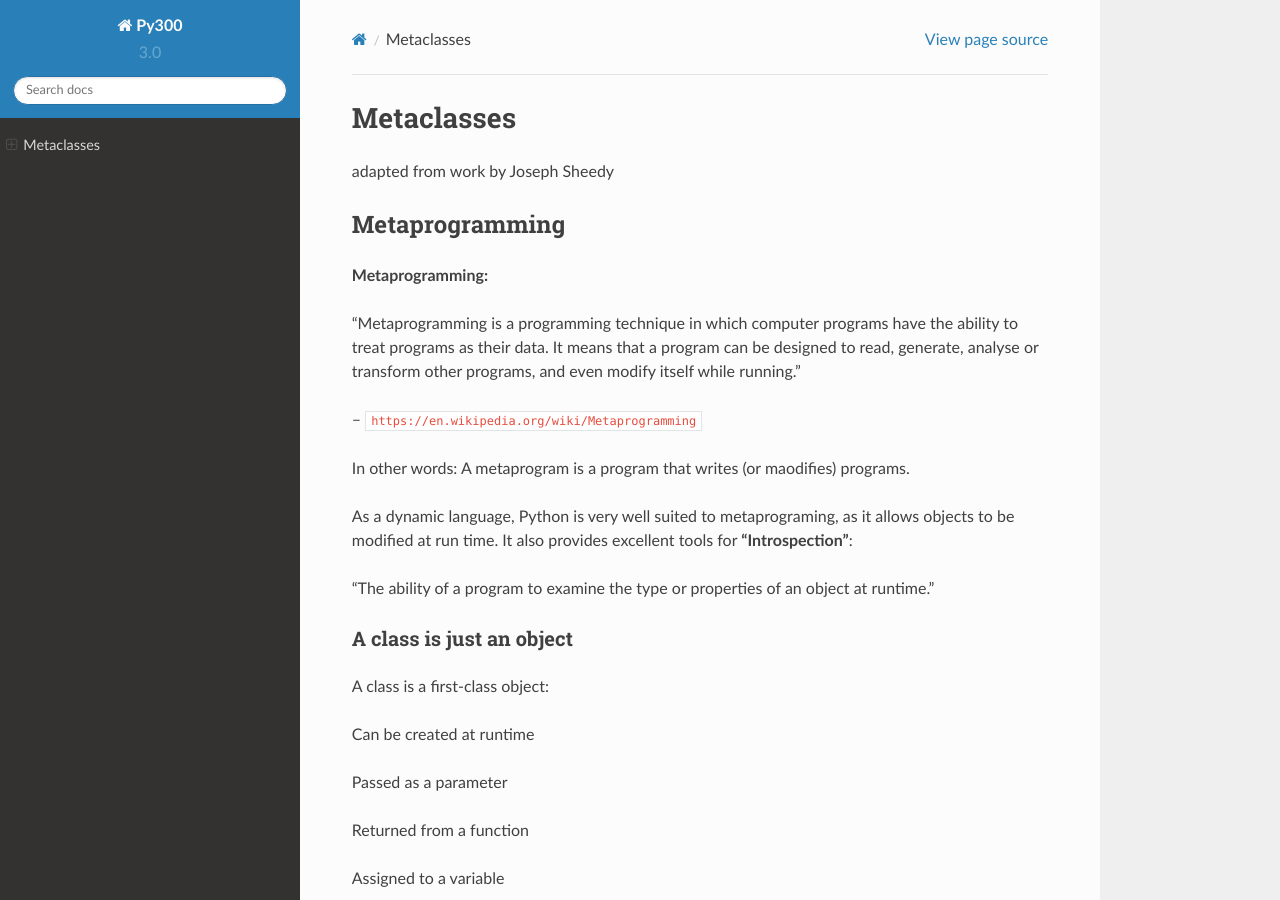
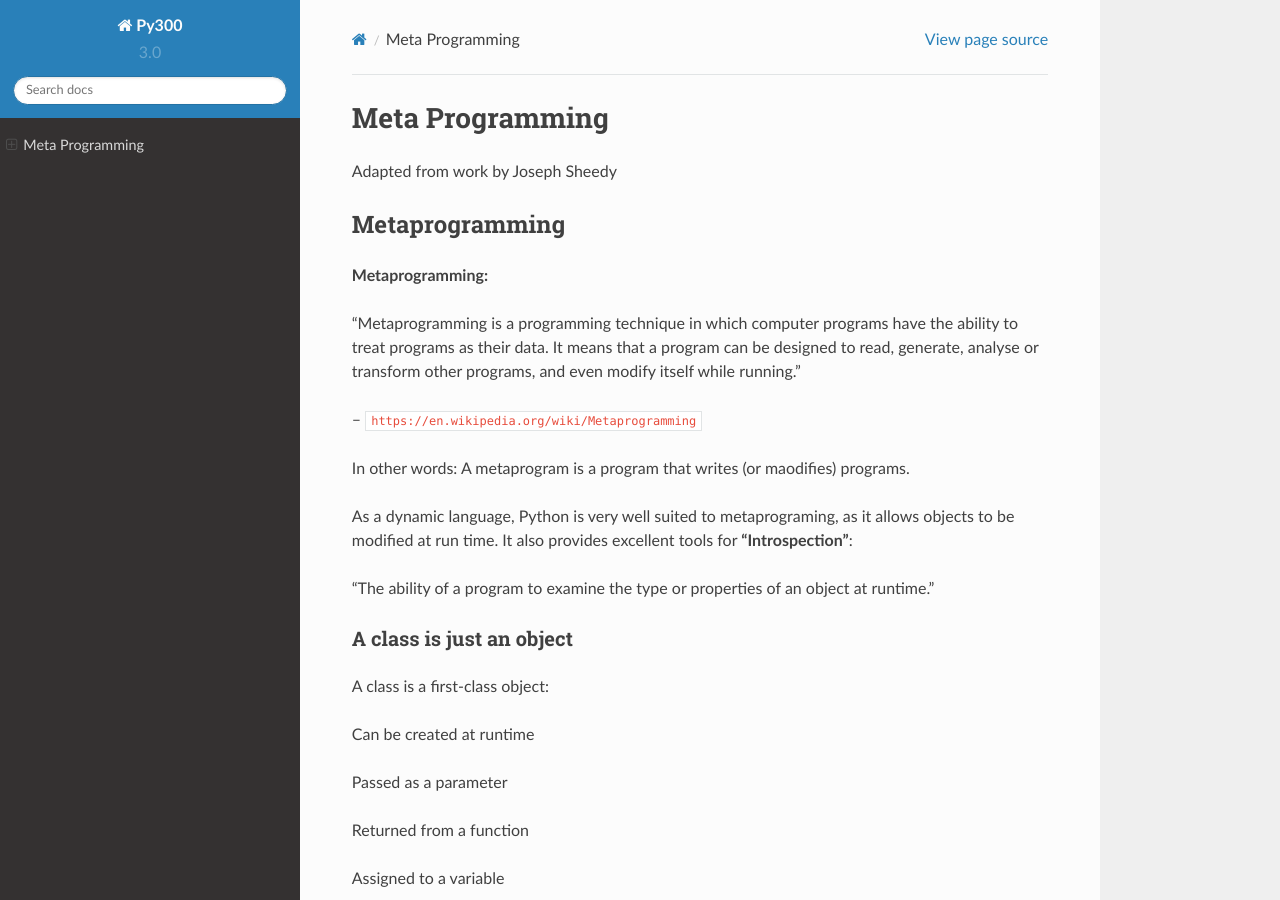
Before and after one commit to UWPCE-PythonCert/Py300, a Sphinx documentation site: the page built from source/metaclasses.rst, in a window 1280 px wide and 900 px high. Built offline with Sphinx 7.4.7 and the Read the Docs theme 2.0.0, drawn with Linux system fonts in a browser that asks for light colours.

Commit message:
a bit more on metaprogramming

```diff
--- a/source/metaclasses.rst
+++ b/source/metaclasses.rst
@@ -2,11 +2,11 @@
 
 .. _metaclasses:
 
-###########
-Metaclasses
-###########
+################
+Meta Programming
+################
 
-adapted from work by Joseph Sheedy
+Adapted from work by Joseph Sheedy
 
 Metaprogramming
 ===============
```
